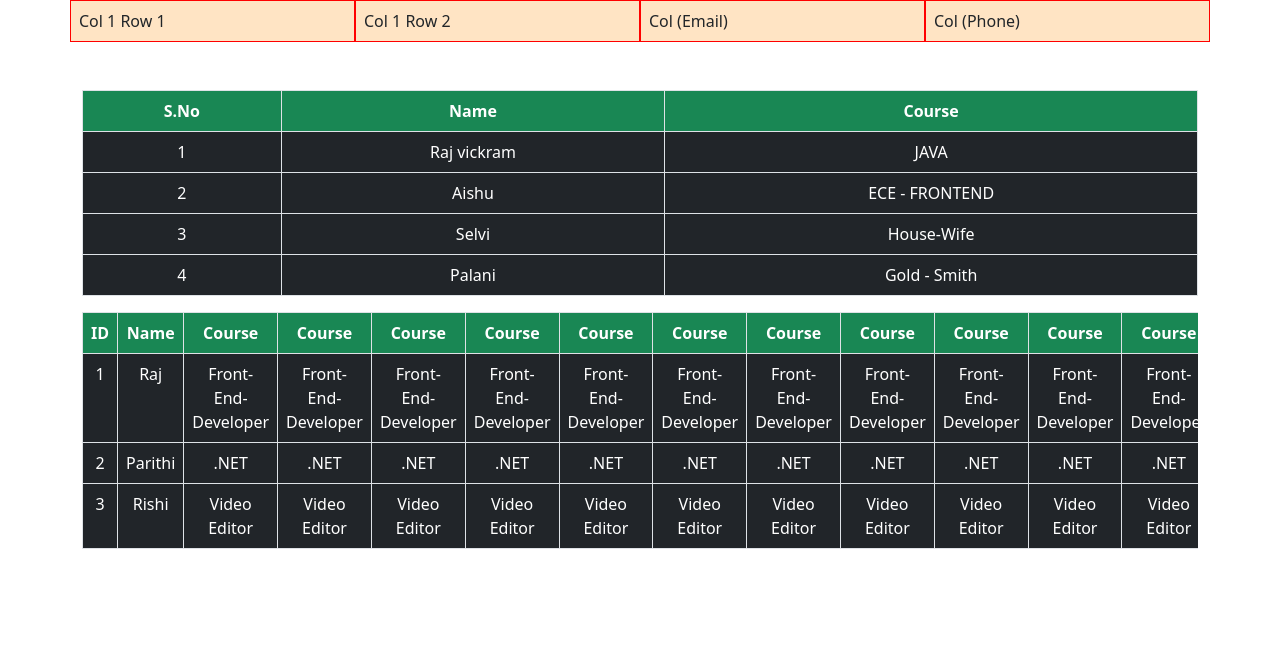
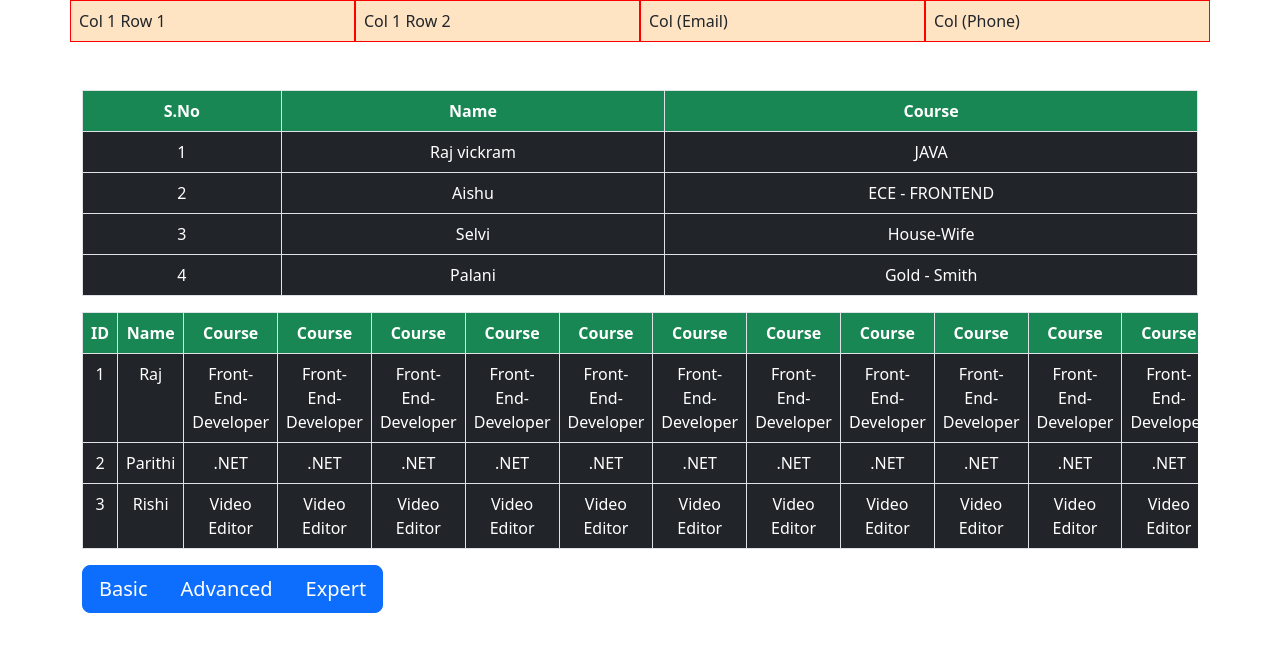
Before and after one commit to Rajvickram/Bootstrap---Courses, a plain HTML site: page index.html in a window 1280 px wide. Drawn offline with Linux system fonts and the light colour scheme.

Commit message:
Newly File uploaded

```diff
--- a/index.html
+++ b/index.html
@@ -120,6 +120,13 @@
             </tbody>
         </table>
     </div>
+
+
+    <div class="btn-group">
+        <button type="button"  class="btn btn-primary btn-lg">Basic</button>
+        <button class="btn btn-primary btn-lg">Advanced</button>
+        <button class="btn btn-primary btn-lg">Expert</button>
+    </div>
 </div>
 
 
```
Also changed, not shown: Ex - 13 Cards/index.html (added, +40 -0 lines).
